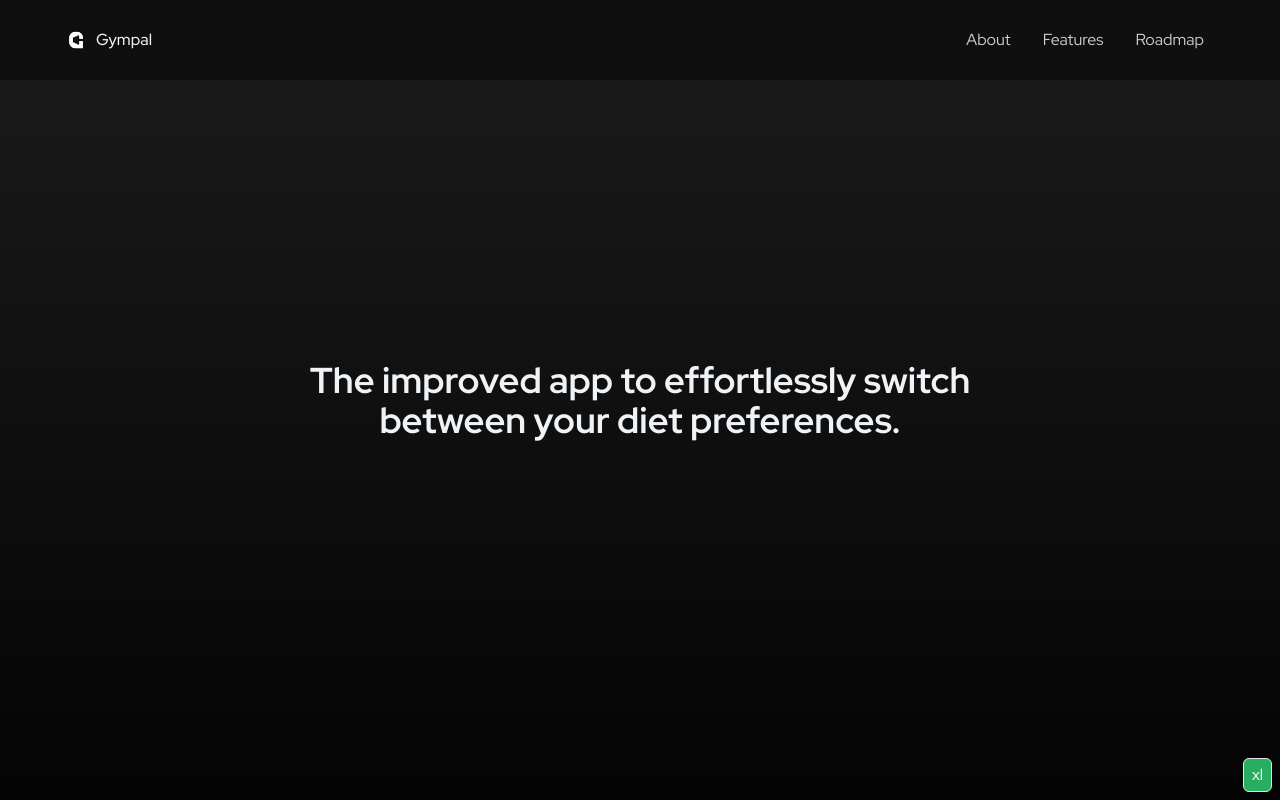
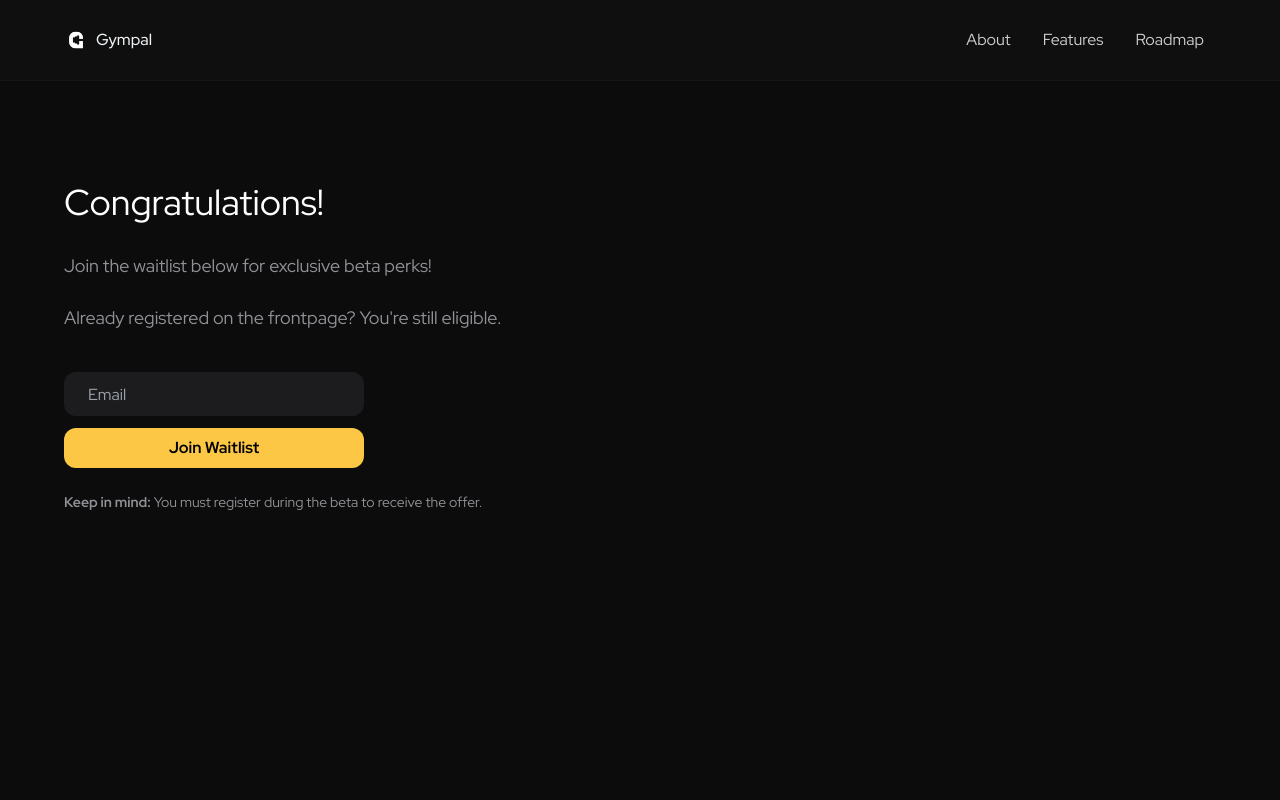
Before and after one commit to audn/gympal.com, a Next.js app: page /treasure/1 in a window 1280 px wide. Before the commit this address had no page. Built offline with nearby package versions, Linux system fonts and the light colour scheme; no server answers.

Commit message:
minor fixes

```diff
--- a/next-sitemap.config.js
+++ b/next-sitemap.config.js
@@ -1,5 +1,6 @@
 /** @type {import('next-sitemap').IConfig} */
 module.exports = {
+  exclude: ['/treasure/*'],
   siteUrl: process.env.SITE_URL || 'https://gympal.com',
   generateRobotsTxt: true,
   autoLastmod: false,
@@ -9,7 +10,7 @@ module.exports = {
       {
         userAgent: '*',
         allow: '/',
-        // disallow: [],
+        disallow: ['/treasure/*'],
       },
     ],
   },
--- a/src/components/Footer.tsx
+++ b/src/components/Footer.tsx
@@ -46,7 +46,7 @@ function Footer() {
         <div className="flex flex-col space-y-5 lg:space-y-0 sm:flex-row justify-between item-center w-full">
           <div className="flex flex-col">
             <span className="text-on-100 text-center sm:text-left">
-              &copy; {new Date().getFullYear()} Gympal, Inc
+              &copy; {new Date().getFullYear()} Gympal
             </span>
             <div className="flex flex-col items-center md:flex-row space-y-2 md:space-y-0 md:space-x-5 mt-3">
               <a href="mailto:audun@gympal.com">
--- a/src/components/Header.tsx
+++ b/src/components/Header.tsx
@@ -61,7 +61,7 @@ function Header() {
       animate="enter"
       exit="exit"
       initial="initial"
-      variants={fadeIn}
+      variants={router.pathname == '/' ? fadeIn : undefined}
       className={concat(
         isHomepage
           ? concat(
--- a/src/components/Section.tsx
+++ b/src/components/Section.tsx
@@ -1,3 +1,4 @@
+import { useEffect, useState } from 'react';
 import Phone from './Phone';
 function Arrow({ className }: { className?: string }) {
   return (
@@ -29,6 +30,14 @@ function Section({
   color: string;
   imageClass?: string;
 }) {
+  const [offset, setOffset] = useState(0);
+
+  useEffect(() => {
+    if (typeof window !== undefined) {
+      setOffset(window.innerWidth);
+    }
+  }, []);
+
   return (
     <div className="md:grid grid-cols-2 md:bg-types-100 rounded-2xl overflow-hidden">
       <div className="relative md:p-12">
@@ -55,7 +64,7 @@ function Section({
         ) : null}
       </div>
       <div
-        style={{ backgroundColor: `${color}` }}
+        style={{ backgroundColor: offset < 750 ? 'transparent' : `${color}` }}
         className={`mt-10 md:mt-0  rounded-3xl md:rounded-none`}
       >
         <div
--- a/src/components/Waitlist.tsx
+++ b/src/components/Waitlist.tsx
@@ -7,7 +7,7 @@ function Error({ message }: { message: string }) {
     return <div className="text-red-500 text-sm mt-3">{message}</div>;
   } else return <></>;
 }
-function Waitlist() {
+function Waitlist({ scanned }: { scanned?: boolean }) {
   const [email, setEmail] = useState<string>('');
   const [isLoading, setIsLoading] = useState<boolean>(false);
   const [isSuccess, setIsSuccess] = useState<boolean>(false);
@@ -16,7 +16,7 @@ function Waitlist() {
     event.preventDefault();
     try {
       setIsLoading(true);
-      const data = await joinWaitlist(email);
+      const data = await joinWaitlist(email, scanned);
       console.log('data', data);
       if (data) {
         setIsSuccess(true);
--- a/src/hooks/waitlist.ts
+++ b/src/hooks/waitlist.ts
@@ -1,8 +1,8 @@
 const API_URL = process.env.NEXT_PUBLIC_API_URL;
 
-export async function joinWaitlist(email: string) {
+export async function joinWaitlist(email: string, scanned?: boolean) {
   const d = await fetch(`${API_URL}/waitlist`, {
-    body: JSON.stringify({ email }),
+    body: JSON.stringify({ email, scanned_qr: scanned }),
     headers: { 'Content-Type': 'application/json' },
     method: 'POST',
   });
--- a/src/pages/_app.tsx
+++ b/src/pages/_app.tsx
@@ -2,7 +2,6 @@ import { DefaultSeo } from 'next-seo';
 import { AppProps } from 'next/app';
 import SEO from '../../next-seo.config';
 import '../assets/css/style.css';
-import TailwindBrekapoint from '../components/Breakpoints';
 import Header from '../components/Header';
 
 export default function App({ Component, pageProps, router }: AppProps) {
@@ -10,7 +9,6 @@ export default function App({ Component, pageProps, router }: AppProps) {
     <>
       <DefaultSeo {...SEO} />
       <Header />
-      <TailwindBrekapoint />
       <Component {...pageProps} key={router.route} />
     </>
   );
--- /dev/null
+++ b/src/pages/treasure/[number].tsx
@@ -0,0 +1,38 @@
+import { motion } from 'framer-motion';
+import { useRouter } from 'next/router';
+import { useEffect } from 'react';
+import Waitlist from '../../components/Waitlist';
+function One() {
+  const router = useRouter();
+  useEffect(() => {
+    if (router.isReady) {
+      if (router.query.number !== '1') {
+        router.push('https://www.youtube.com/watch?v=dQw4w9WgXcQ');
+      }
+    }
+  }, [router]);
+  return (
+    <main className={'h-full pt-[71px] px-6 md:pt-[80px]'}>
+      <div className="py-10 md:py-24 max-w-6xl mx-auto w-full">
+        <motion.div className="max-w-3xl">
+          <h1 className="text-white font-normal text-2xl md:text-4xl md:leading-[52px]">
+            Congratulations!
+          </h1>{' '}
+          <h2 className="text-on-100 md:text-lg mt-6">
+            Join the waitlist below for exclusive beta perks!
+          </h2>
+          <p className="text-on-100 md:text-lg mt-6">
+            Already registered on the frontpage? You're still eligible.
+          </p>
+          <Waitlist scanned={true} />
+          <p className="text-on-100 text-sm mt-6">
+            <span className="font-semibold">Keep in mind:</span> You must
+            register during the beta to receive the offer.
+          </p>
+        </motion.div>
+      </div>
+    </main>
+  );
+}
+
+export default One;
--- a/src/utils.ts
+++ b/src/utils.ts
@@ -13,16 +13,22 @@ export const scaleIn = {
 };
 export const menu = {
   closed: {
-    scale: 0,
+    y: -100,
+    scale: 0.6,
+    opacity: 0,
     transition: {
-      delay: 0.15,
+      type: 'spring',
+      duration: 0.3,
+      // delay: 0.15,
     },
   },
   open: {
     scale: 1,
+    opacity: 1,
+    y: 0,
     transition: {
       type: 'spring',
-      duration: 0.4,
+      duration: 0.5,
       delayChildren: 0.2,
       staggerChildren: 0.05,
     },
```
